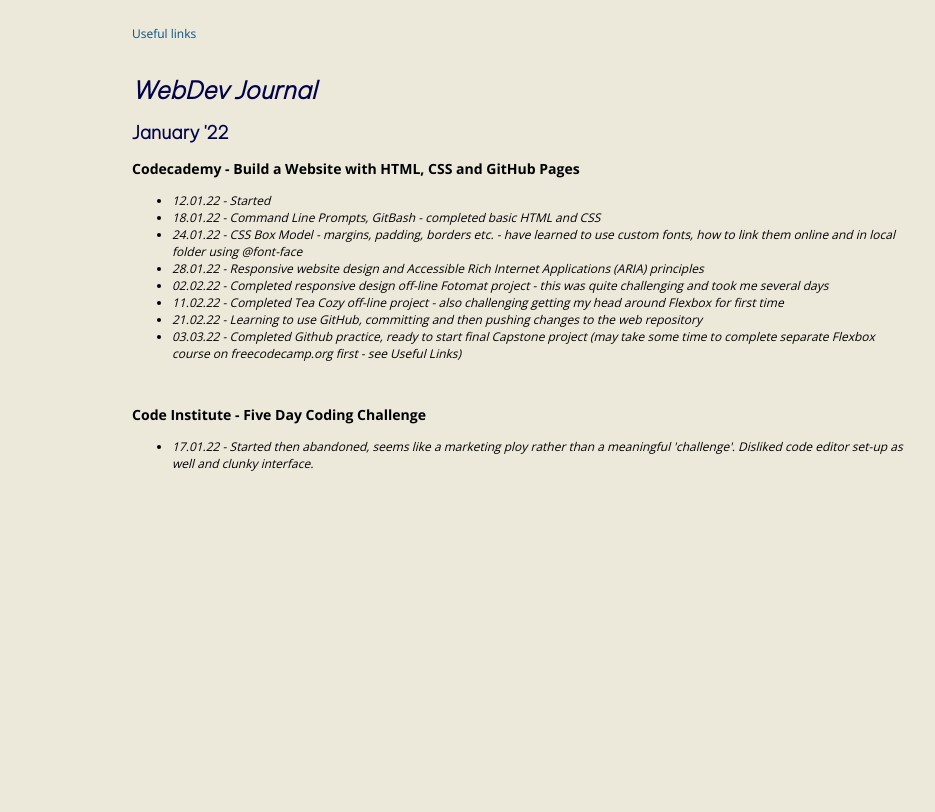
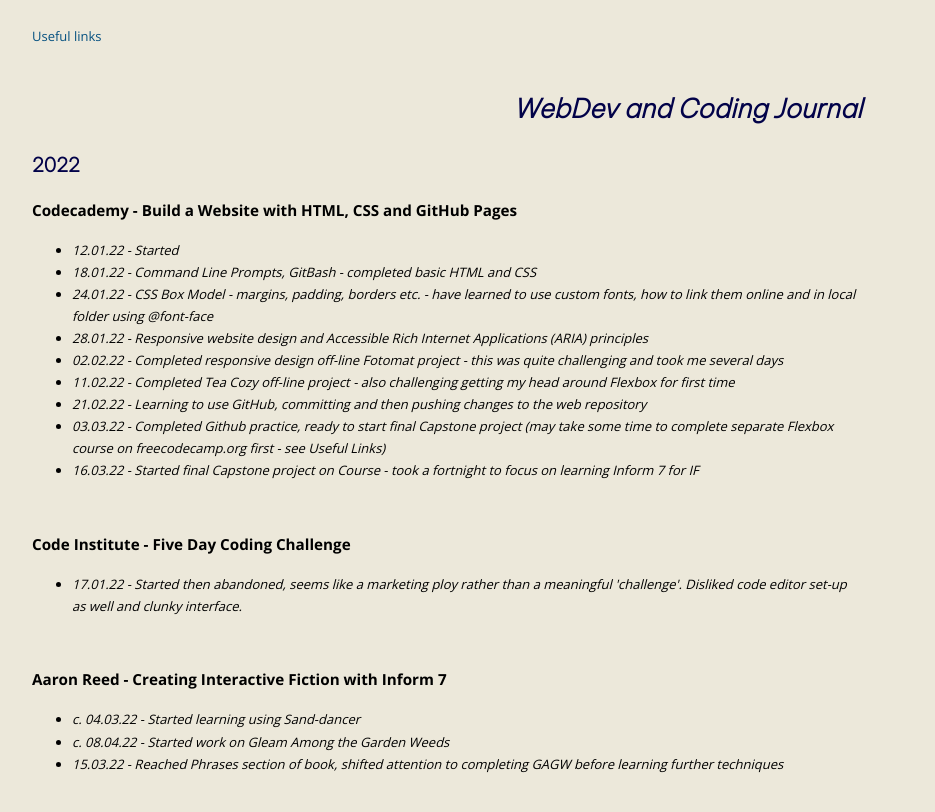
Before and after one commit to municipalrates/webdevpersonal, a plain HTML site: page index.html in a window 1280 px wide. Shown: the whole page, without its empty margins (118-1053 px from the left). Drawn offline with Linux system fonts and the light colour scheme.

Commit message:
Add Inform entry, modify layout slightly

```diff
--- a/index.css
+++ b/index.css
@@ -25,22 +25,24 @@ a:hover {
 
 body
 {font-family: OpenSans;
-    font-size: 12px;
+    font-size: 13px;
     background-color:rgb(236, 232, 218);
     margin-top: 25px;
-    margin-left: 250px;
-    margin-right: 250px;
-    margin-bottom: 25px;
+    margin-left: 150px;
+    margin-right: 300px;
+    margin-bottom: 50px;
+    line-height: 1.7;
 }
 
 h1 {
     font-family: VietnamPro;
     font-weight: bold;
-color:rgb(2, 2, 73);
-font-style: oblique}
+    color:rgb(2, 2, 73);
+    font-style: oblique;
+    text-align: right;}
 
 h2 {
     font-family:VietnamPro;
     font-weight: bold;
-color:rgb(2, 2, 73);
-font-style: initial}
+    color:rgb(2, 2, 73);
+    font-style: initial}
--- a/index.html
+++ b/index.html
@@ -7,7 +7,7 @@
     <meta charset="UTF-8">
     <meta http-equiv="X-UA-Compatible" content="IE=edge">
     <meta name="viewport" content="width=device-width, initial-scale=1.0">
-    <title>WebDev Journal - Main Page</title>
+    <title>WebDev and Coding Journal - Main Page</title>
 </head>
 
 <body>
@@ -15,8 +15,8 @@
     <a href="consult.html" target="self">Useful links</a>
 </div>
 <br>
-<h1>WebDev Journal</h1>
-<h2>January '22</h2>
+<h1>WebDev and Coding Journal</h1>
+<h2>2022</h2>
 <h3>Codecademy - Build a Website with HTML, CSS and GitHub Pages</h3>
 <ul>
     <li><em>12.01.22 - Started</em></li>
@@ -27,13 +27,23 @@
     <li><em>11.02.22 - Completed Tea Cozy off-line project - also challenging getting my head around Flexbox for first time</em></li>
     <li><em>21.02.22 - Learning to use GitHub, committing and then pushing changes to the web repository</em></li>
     <li><em>03.03.22 - Completed Github practice, ready to start final Capstone project (may take some time to complete separate Flexbox course on freecodecamp.org first - see Useful Links)</em></li>
+    <li><em>16.03.22 - Started final Capstone project on Course - took a fortnight to focus on learning Inform 7 for IF</em></li>
 </ul>
+
 <br>
 
 <h3>Code Institute - Five Day Coding Challenge</h3>
 <ul>
     <li><em>17.01.22 - Started then abandoned, seems like a marketing ploy rather than a meaningful 'challenge'. Disliked code editor set-up as well and clunky interface.</em></li></p>
 </ul>
+
+<br>
+<h3>Aaron Reed - Creating Interactive Fiction with Inform 7</h3>
+<ul>
+    <li><em>c. 04.03.22 - Started learning using Sand-dancer</em></li>
+    <li><em>c. 08.04.22 - Started work on Gleam Among the Garden Weeds</em></li>
+    <li><em>15.03.22 - Reached Phrases section of book, shifted attention to completing GAGW before learning further techniques</em></li>
+</ul>
 </body>
 
 </html>
```
Also changed, not shown: consult.html (+2 -0 lines).
